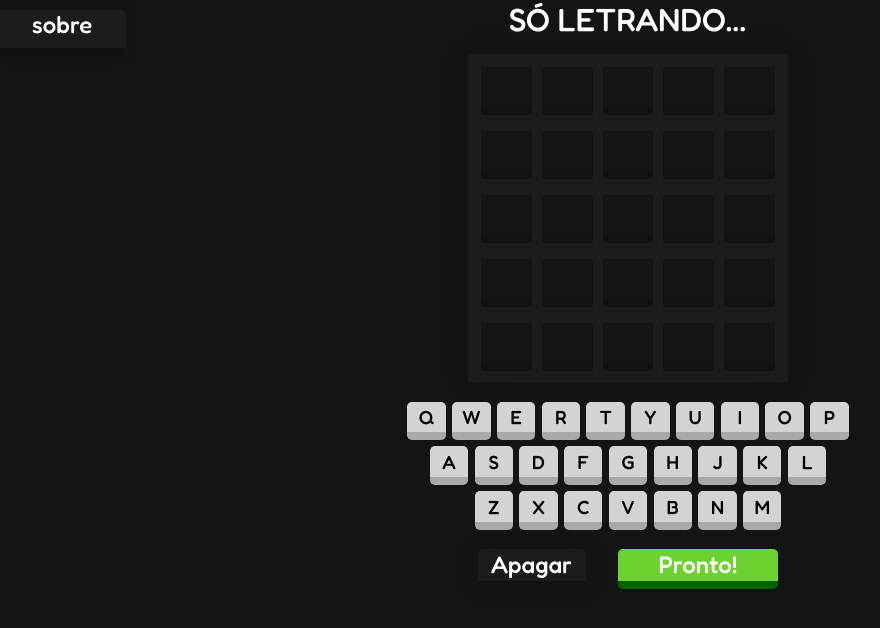
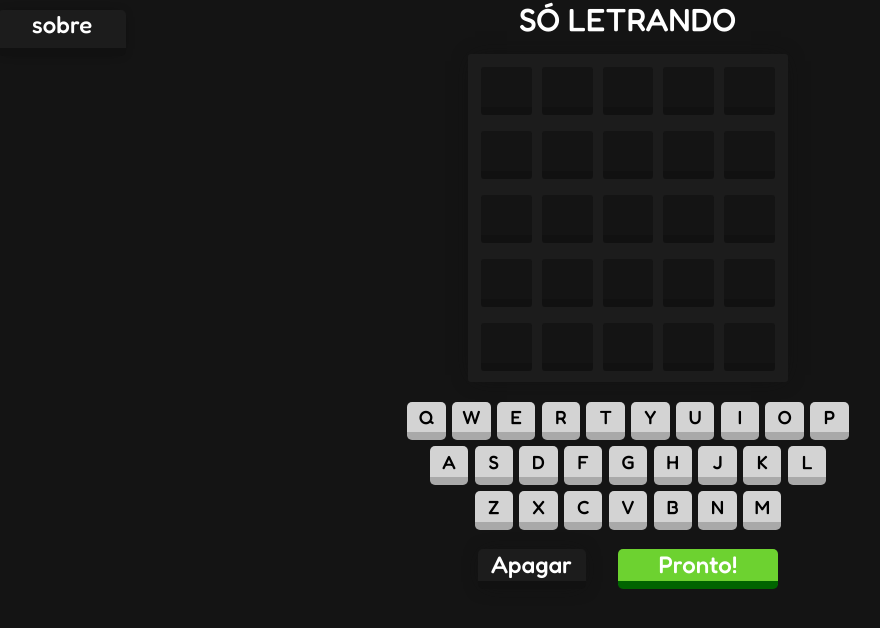
Before and after one commit to mendessgabriel/soletrando, a React (Create React App) app: page / in a window 1280 px wide. Shown: the top 628 px of the page, without its empty margins (12-892 px from the left). Built offline with nearby package versions, Linux system fonts and the light colour scheme.

Commit message:
Tentativa de auste de keyboard

```diff
--- a/src/App.css
+++ b/src/App.css
@@ -59,7 +59,7 @@
         width: 90%!important;
     }
     .btn-share {
-        width: 45vw!important;
+        width: 70vw!important;
         font-size: large!important;
     }
   }
--- a/src/components/Header/Header.tsx
+++ b/src/components/Header/Header.tsx
@@ -10,7 +10,7 @@ function Header(openModalAbout: () => void) {
                 </div>
             </div>
             <div className='game-name'>
-                SÓ LETRANDO...
+                SÓ LETRANDO
             </div>
             <div className='configs'>
             {/* <div className='configs-btn'>
```
